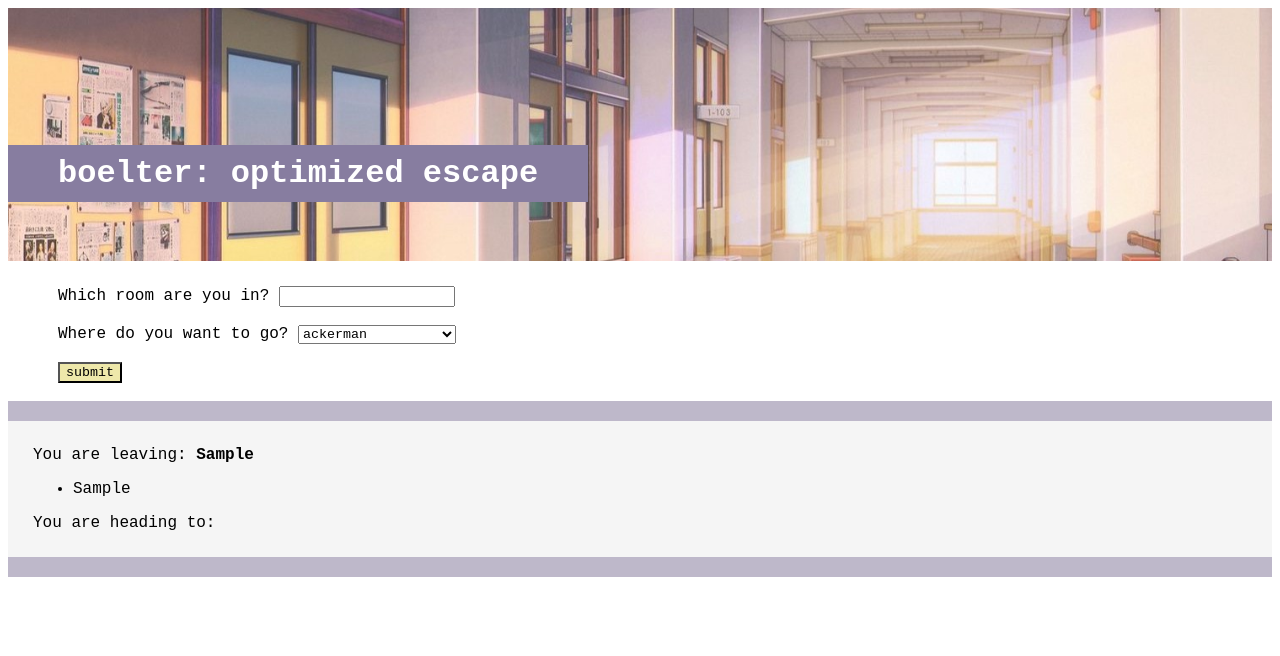
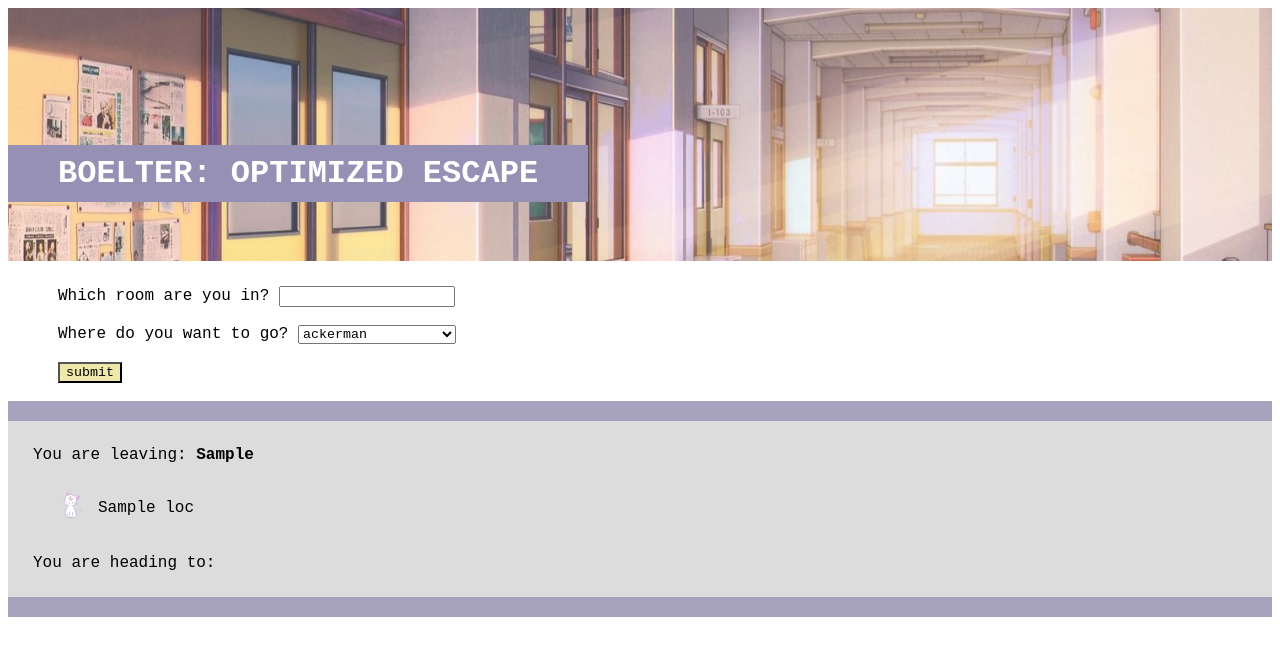
Before and after one commit to zhamic7/boelter-mapping, a Flask app: template templates/index.html in a window 1280 px wide. Shown: the top 656 px of the page. Run offline with Flask 3, Linux system fonts and the light colour scheme; the template is opened without the code that fills it: most values are stand-ins (such as "Sample title", 1, 10 or a date in 2020).

Commit message:
almost there!

```diff
--- a/templates/index.html
+++ b/templates/index.html
@@ -3,7 +3,8 @@
     <head>
         <meta charset="utf-8" />
         <meta name="viewport" content="width=device-width, initial-scale=1.0" />
-        <title>escape</title>
+        <link rel="icon" type="image/x-icon" href="{{ url_for('static', filename='bulletpoint.png') }}">
+        <title>ESCAPE!</title>
         <style>
             *
             {
@@ -22,7 +23,7 @@
                 padding-left: 50px;
                 padding-right: 50px;
                 text-align: left;
-                background-color: rgb(135, 125, 160);
+                background-color: rgb(150, 145, 180);
                 color:white;
                 display: inline-block;
             }
@@ -33,13 +34,21 @@
             .btn{
                 background-color:palegoldenrod;
             }
-            .ul {
-                list-style-type: url();
+            ul{
+                padding: 25px;
+                margin: 0;
+                list-style-type: none;
+            }
+            li {
+                background: url("{{ url_for('static', filename='bulletpoint.png') }}") no-repeat left top;
+                height: 30px;
+                padding-top: 10px;
+                padding-left: 40px;
             }
             .output {
-                background-color:whitesmoke;
-                border-top: 20px solid rgba(135, 125, 160, 0.5);
-                border-bottom: 20px solid rgb(135, 125, 160, 0.5);
+                background-color:gainsboro;
+                border-top: 20px solid rgba(150, 145, 180, 0.75);
+                border-bottom: 20px solid rgb(150, 145, 180, 0.75);
                 padding: 25px;
                 height:100%;
             }
@@ -58,10 +67,10 @@
 
     <header class="banner">
         <div class="smallScreen">
-            <h1 style="font-size:4vw">boelter: optimized escape</h1>
+            <h1 style="font-size:4vw">BOELTER: OPTIMIZED ESCAPE</h1>
         </div>
         <div class="largeScreen">
-            <h1>boelter: optimized escape</h1>
+            <h1>BOELTER: OPTIMIZED ESCAPE</h1>
         </div>
     </header>
 
@@ -93,8 +102,10 @@
             You are leaving:
             <span style="font-weight:bold;">{{room_html}}</span>
 
-            <ul>
-                    <li>{{output_html}}</li>
+            <ul id="path">
+                {% for loc in output_html %}
+                <li>{{ loc }}</li>
+                {%endfor%}
             </ul>
 
             You are heading to:
@@ -103,19 +114,19 @@
     </body>
     <script>
         let goTo;
-        dest_data = '{{dest_html}}';
+        let dest_data = '{{dest_html}}';
         switch (dest_data) {
-            case "1": day = "ackerman"; break;
-            case "2": day = "bomb shelter"; break;
-            case "3": day = "court of sciences"; break;
-            case "4": day = "eng iv"; break;
-            case "5": day = "the hill"; break;
-            case "6": day = "medical plaza"; break;
-            case "7": day = "math sciences"; break;
-            case "8": day = "north campus"; break;
-            case "9": day = "powell library"; break;
+            case "1": goTo = "ackerman"; break;
+            case "2": goTo = "bomb shelter"; break;
+            case "3": goTo = "court of sciences"; break;
+            case "4": goTo = "eng iv"; break;
+            case "5": goTo = "the hill"; break;
+            case "6": goTo = "medical plaza"; break;
+            case "7": goTo = "math sciences"; break;
+            case "8": goTo = "north campus"; break;
+            case "9": goTo = "powell library"; break;
             default: goTo = "";
         }
-        document.getElementById("printDest").innerHTML = day;
+        document.getElementById("printDest").innerHTML = goTo;
     </script>
 </html>
```
Also changed, not shown: static/323-3233944_sailor-moon-luna-luna-sailor-moon-pixel-art.jpg (added), static/bulletpoint.png (added).
